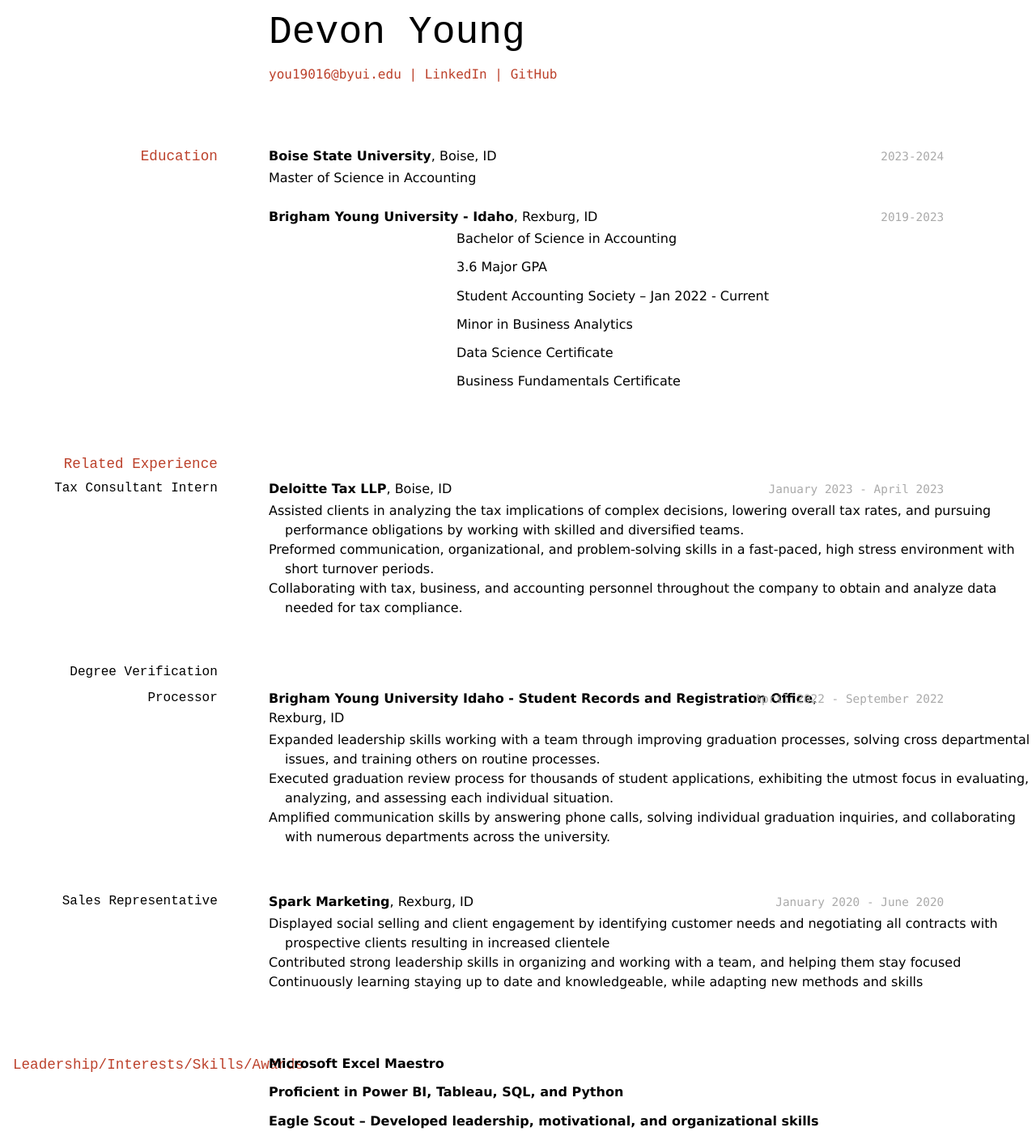
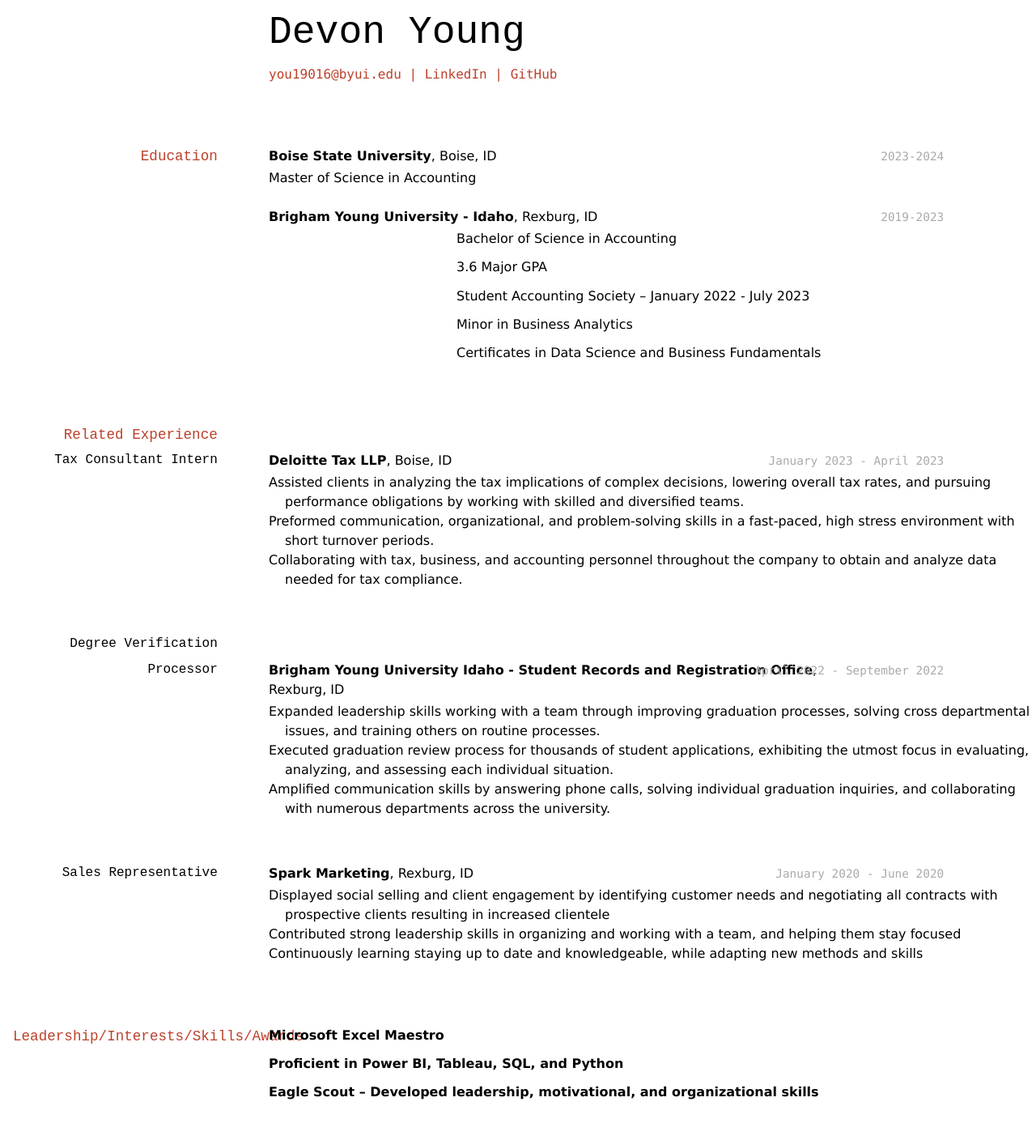
Before and after one commit to you19016/young_resume, a Jekyll site: the page built from docs/index.md, in a window 1280 px wide. Shown: the whole page at 81% size. Built offline with Jekyll 4.4.1, drawn with Linux system fonts in a browser that asks for light colours; after the commit the page ends 1373 px from its top, so only the background shows below that.

Commit message:
Edited Education

```diff
--- a/docs/index.md
+++ b/docs/index.md
@@ -26,13 +26,11 @@ __Brigham Young University - Idaho__, Rexburg, ID
 
 - 3.6 Major GPA
 
-- Student Accounting Society – Jan 2022 - Current
+- Student Accounting Society – January 2022 - July 2023
 
 - Minor in Business Analytics
 
-- Data Science Certificate
-
-- Business Fundamentals Certificate
+- Certificates in Data Science and Business Fundamentals
 
 
 ## Related Experience
```
